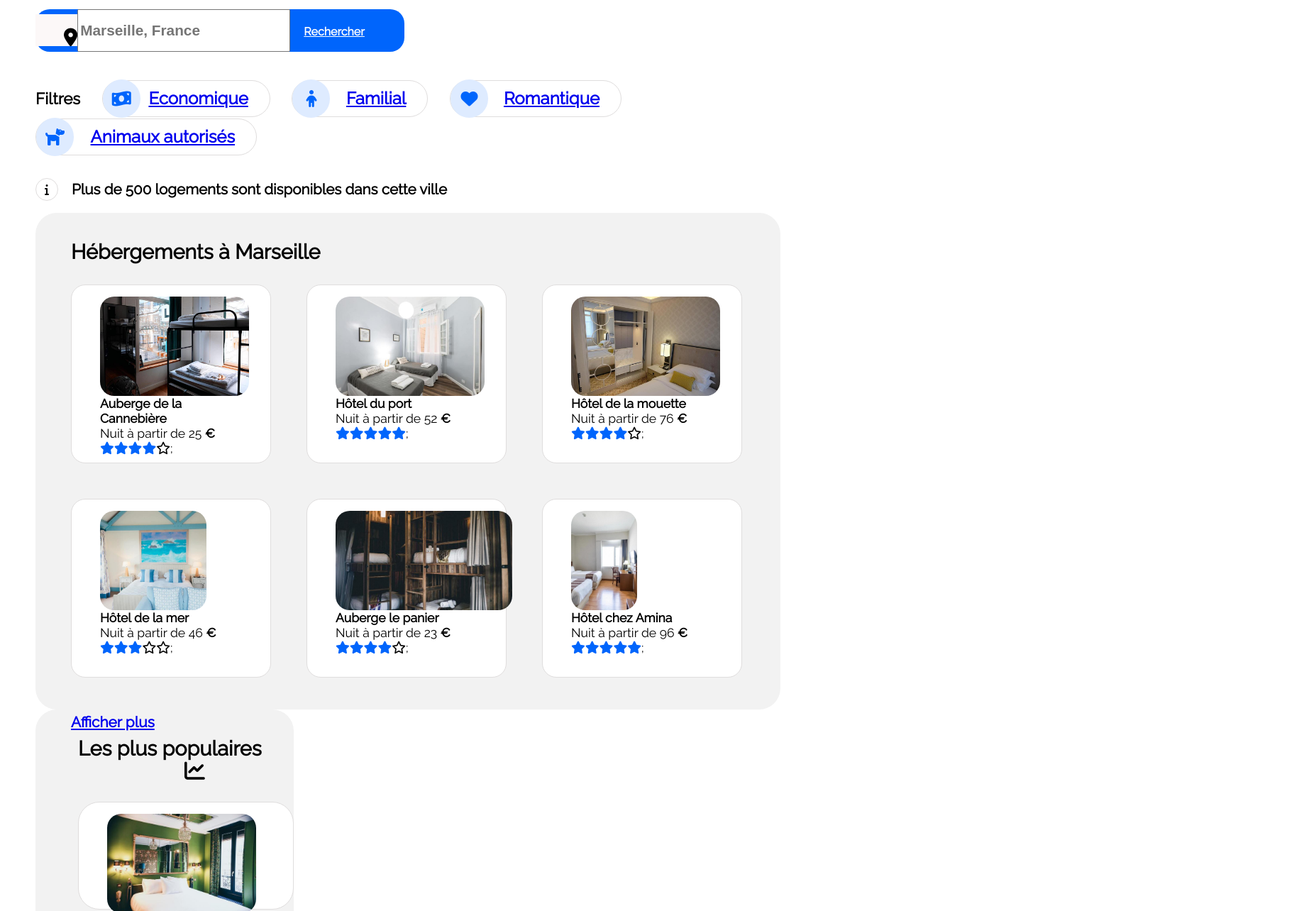
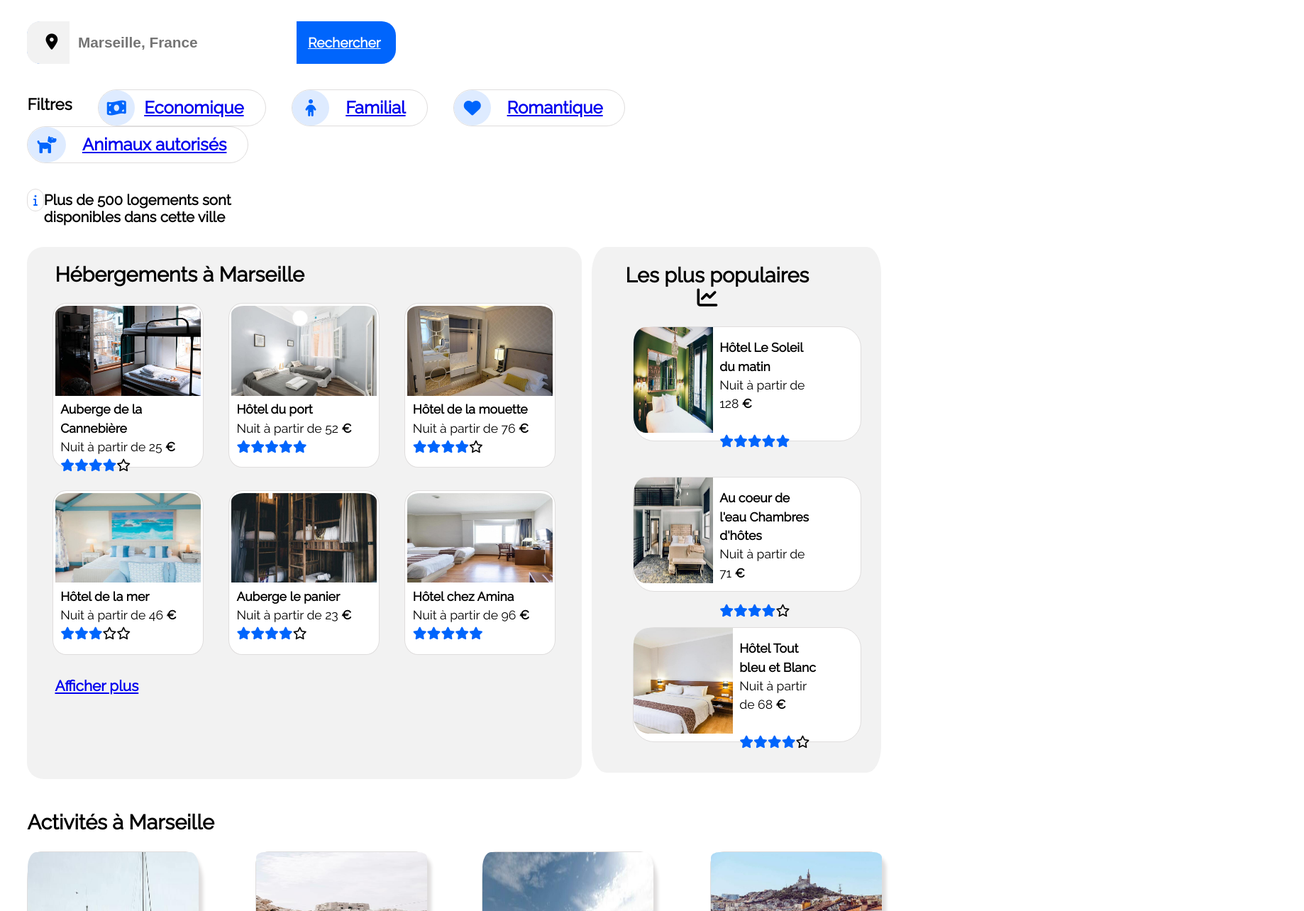
Before and after one commit to darethlao/Reservia, a plain HTML site: page index.html in a window 1280 px wide. Shown: the part 216-1500 px from the top of the page at 71% size, 1838 px wide, since content can reach past the window. Drawn offline with Linux system fonts and the light colour scheme.

Commit message:
Remplacer px par % comme mesure.

```diff
--- a/index.html
+++ b/index.html
@@ -12,7 +12,6 @@
 
 	<body>
         <div id="bloc_page">
-
 			<header>
 				<div id="titre_principal">
 					<div id="logo">
@@ -29,10 +28,8 @@
 					</nav>
 				</div>
 			</header>
-
+			<section>
 				<div id="recherche">
-				<form method="post" action="traitement.php">
-					<p>
 					<div id="rechercher">
 						<div id="map_maket_alt">
 							<!-- Ready to use Font Awesome. Activate interlock. Dynotherms - connected. Infracells - up. Icons are go! -->
@@ -40,13 +37,11 @@
 						</div>
 						<div id="ville_pays">
 							<form method="post" action="traitement.php">
-									<input type="search" name="Ville Pays" style="width:300px; height:60px; font-size:1.3rem; font-weight:bold" id="ville-pays" placeholder="Marseille, France" />
+								<input type="search" name="Ville Pays" style="width:320px; height:60px; font-size:1.3rem; font-weight:bold; border:grey;" placeholder="  Marseille, France" />
 							</form>
+						</div>
 						<a href="#" class="bouton_bleu">Rechercher</a>
 					</div>
-						</div>
-					</p>
-					<p>
 					<div id="filtre">
 						<h1>Filtres</h1>
 							<div id="economique">
@@ -70,28 +65,22 @@
 								<a href="#" class="animaux_autorisés">Animaux autorisés</a>
 							</div>
 					</div>
-					</p>
-				</form>
 				</div>
-
-			<section>
-				<article>
 				<div id="plus_de_logements">
 					<!-- Ready to use Font Awesome. Activate interlock. Dynotherms - connected. Infracells - up. Icons are go! -->
 					<i class="fas fa-info"></i>
-						<div id="info_texte"></div>
 					<h1>Plus de 500 logements sont disponibles dans cette ville</h1>
 				</div>
+				<div id="article">
 					<div id="hebergements_a_marseille">
 						<h1>Hébergements à Marseille</h1>
 						<div id="hebergement">
-								<p>
 							<div id="hotel">
 								<figure>
 									<img src="images/hebergements/4_small/marcus-loke-WQJvWU_HZFo-unsplash.jpg" alt="Auberge de la Cannebière" />
 										<figcaption><span>Auberge de la Cannebière</span>
 										<br/>Nuit à partir de 25 <strong>€</strong>
-												<br/><i class="fas fa-star"></i><i class="fas fa-star"></i><i class="fas fa-star"></i><i class="fas fa-star"></i><i class="far fa-star"></i>;
+										<br/><i class="fas fa-star"></i><i class="fas fa-star"></i><i class="fas fa-star"></i><i class="fas fa-star"></i><i class="far fa-star"></i>
 										</figcaption>
 								</figure>
 							</div>
@@ -100,7 +89,7 @@
 									<img src="images/hebergements/4_small/fred-kleber-gTbaxaVLvsg-unsplash.jpg" alt="Hôtel du port" />
 										<figcaption><span>Hôtel du port</span>
 													<br/>Nuit à partir de 52 <strong>€</strong>
-													<br/><i class="fas fa-star"></i><i class="fas fa-star"></i><i class="fas fa-star"></i><i class="fas fa-star"></i><i class="fas fa-star"></i>;
+											<br/><i class="fas fa-star"></i><i class="fas fa-star"></i><i class="fas fa-star"></i><i class="fas fa-star"></i><i class="fas fa-star"></i>
 										</figcaption>
 								</figure>
 							</div>
@@ -109,7 +98,7 @@
 									<img src="images/hebergements/4_small/reisetopia-B8WIgxA_PFU-unsplash.jpg" alt="Hôtel de la mouette" />
 										<figcaption><span>Hôtel de la mouette</span>
 											<br/>Nuit à partir de 76 <strong>€</strong>
-													<br/><i class="fas fa-star"></i><i class="fas fa-star"></i><i class="fas fa-star"></i><i class="fas fa-star"></i><i class="far fa-star"></i>;
+											<br/><i class="fas fa-star"></i><i class="fas fa-star"></i><i class="fas fa-star"></i><i class="fas fa-star"></i><i class="far fa-star"></i>
 										</figcaption>
 								</figure>
 							</div>
@@ -118,7 +107,7 @@
 									<img src="images/hebergements/4_small/annie-spratt-Eg1qcIitAuA-unsplash.jpg" alt="Hôtel de la mer" />
 										<figcaption><span>Hôtel de la mer</span>
 											<br/>Nuit à partir de 46 <strong>€</strong>
-													<br/><i class="fas fa-star"></i><i class="fas fa-star"></i><i class="fas fa-star"></i><i class="far fa-star"></i><i class="far fa-star"></i>;
+											<br/><i class="fas fa-star"></i><i class="fas fa-star"></i><i class="fas fa-star"></i><i class="far fa-star"></i><i class="far fa-star"></i>
 										</figcaption>
 								</figure>
 							</div>
@@ -127,7 +116,7 @@
 									<img src="images/hebergements/4_small/nicate-lee-kT-ZyaiwBe0-unsplash.jpg" alt="Auberge le panier" />
 										<figcaption><span>Auberge le panier</span>
 											<br/>Nuit à partir de 23 <strong>€</strong>
-													<br/><i class="fas fa-star"></i><i class="fas fa-star"></i><i class="fas fa-star"></i><i class="fas fa-star"></i><i class="far fa-star"></i>;
+											<br/><i class="fas fa-star"></i><i class="fas fa-star"></i><i class="fas fa-star"></i><i class="fas fa-star"></i><i class="far fa-star"></i>
 										</figcaption>
 								</figure>
 							</div>
@@ -136,63 +125,56 @@
 									<img src="images/hebergements/4_small/febrian-zakaria-M6S1WvfW68A-unsplash.jpg" alt="Hôtel chez Amina" />
 										<figcaption><span>Hôtel chez Amina</span>
 											<br/>Nuit à partir de 96 <strong>€</strong>
-													<br/><i class="fas fa-star"></i><i class="fas fa-star"></i><i class="fas fa-star"></i><i class="fas fa-star"></i><i class="fas fa-star"></i>;
+											<br/><i class="fas fa-star"></i><i class="fas fa-star"></i><i class="fas fa-star"></i><i class="fas fa-star"></i><i class="fas fa-star"></i>
 										</figcaption>
 								</figure>
 							</div>
-								</p>
 						</div>
 						<div>
 							<a href="#" class="afficher_plus">Afficher plus</a>
 						</div>
 					</div>
-				</article>
-					<aside>
 					<div id="les_plus_populaires">
 						<h1>Les plus populaires
 							<!-- Ready to use Font Awesome. Activate interlock. Dynotherms - connected. Infracells - up. Icons are go! -->
 							<i class="fas fa-chart-line"></i>
 						</h1>
-							<p>
 						<div id="les_hebergements_les_plus_populaires">
 							<div id="hotel_populaire">
-										<figure>
 									<img src="images/hebergements/4_small/emile-guillemot-Bj_rcSC5XfE-unsplash.jpg" alt="Hôtel Le Soleil du matin" />
-												<figcaption><span>Hôtel Le Soleil du matin</span>
+									<div id="info_hotel_populaire">
+										<span>Hôtel Le Soleil du matin</span>
 											<br/>Nuit à partir de 128 <strong>€</strong>
-													<br/><i class="fas fa-star"></i><i class="fas fa-star"></i><i class="fas fa-star"></i><i class="fas fa-star"></i><i class="fas fa-star"></i>;
-												</figcaption>							</figcaption>
-										</figure>
+											<br/>
+											<br/><i class="fas fa-star"></i><i class="fas fa-star"></i><i class="fas fa-star"></i><i class="fas fa-star"></i><i class="fas fa-star"></i>
+									</div>
 							</div>
 							<div id="hotel_populaire">
-										<figure>
 									<img src="images/hebergements/4_small/aw-creative-VGs8z60yT2c-unsplash.jpg" alt="Au coeur de l'eau Chambres d'hôtes" />
-												<figcaption><span>Au coeur de l'eau Chambres d'hôtes</span>
+									<div id="info_hotel_populaire">
+										<span>Au coeur de l'eau Chambres d'hôtes</span>
 											<br/>Nuit à partir de 71 <strong>€</strong>
-													<br/><i class="fas fa-star"></i><i class="fas fa-star"></i><i class="fas fa-star"></i><i class="fas fa-star"></i><i class="far fa-star"></i>;
-												</figcaption>
-										</figure>
-									</div>
-									<div id="hotel_populaire">
-										<figure>
-											<img src="images/hebergements/4_small/febrian-zakaria-sjvU0THccQA-unsplash.jpg" alt="Hôtel Tout bleu et Blanc" />
-												<figcaption><span>Hôtel Tout bleu et Blanc</span>
-													<br/>Nuit à partir de 68 <strong>€</strong>
-													<br/><i class="fas fa-star"></i><i class="fas fa-star"></i><i class="fas fa-star"></i><i class="fas fa-star"></i><i class="far fa-star"></i>;
-												</figcaption>
-										</figure>
+											<br/>
+											<br/><i class="fas fa-star"></i><i class="fas fa-star"></i><i class="fas fa-star"></i><i class="fas fa-star"></i><i class="far fa-star"></i>
 									</div>
 							</div>
-							</p>
+							<div id="hotel_populaire1">
+									<img src="images/hebergements/4_small/febrian-zakaria-sjvU0THccQA-unsplash.jpg" alt="Hôtel Tout bleu et Blanc" />
+									<div id="info_hotel_populaire">
+										<span>Hôtel Tout bleu et Blanc</span>
+											<br/>Nuit à partir de 68 <strong>€</strong>
+											<br/>
+											<br/><i class="fas fa-star"></i><i class="fas fa-star"></i><i class="fas fa-star"></i><i class="fas fa-star"></i><i class="far fa-star"></i>
 									</div>
-					</aside>
+							</div>
+						</div>
+					</div>
+				</div>
 				<aside>
 					<div id="activites_a_marseille">
 					<h1>Activités à Marseille</h1>
-							<p>
-								<div id="les_activites_a_marseille">
-									<div id="activite_block">
-										<div id="activites">
+						<div id="les_activites">
+							<div id="activites1">
 								<figure>
 									<img src="images/activites/4_small/reno-laithienne-QUgJhdY5Fyk-unsplash.jpg" alt="vieux_port" />
 										<figcaption>
@@ -200,8 +182,7 @@
 										</figcaption>
 								</figure>
 							</div>
-									</div>
-									<div id="activite_block">
+							<div id="block_activites">
 								<div id="activites2">
 									<figure>
 										<img src="images/activites/4_small/paul-hermann-QFTrLdQIRhI-unsplash.jpg" alt="fort_de_pomegues" />
@@ -209,6 +190,8 @@
 												<span>Fort de Pomègues</span>
 											</figcaption>
 									</figure>
+								</div>
+								<div id="activites2">
 									<figure>
 										<img src="images/activites/4_small/kevin-hikari-rV_Qd1l-VXg-unsplash.jpg" alt="fort_du_frioul" />
 											<figcaption>
@@ -217,8 +200,7 @@
 									</figure>
 								</div>
 							</div>
-									<div id="activite_block">
-										<div id="activites">
+							<div id="activites1">
 								<figure>
 									<img src="images/activites/4_small/kilyan-sockalingum-NR8-cBCN3aI-unsplash.jpg" alt="parc_national_des_calanques" />
 										<figcaption>
@@ -226,8 +208,7 @@
 										</figcaption>
 								</figure>
 							</div>
-									</div>
-									<div id="activite_block">
+							<div id="block_activites">
 								<div id="activites2">
 									<figure>
 										<img src="images/activites/4_small/florian-wehde-xW9e8gdotxI-unsplash.jpg" alt="notre_dame_de_la_garde" />
@@ -235,6 +216,8 @@
 												<span>Notre Dame de la Garde</span>
 											</figcaption>
 									</figure>
+								</div>
+								<div id="activites2">
 									<figure>
 										<img src="images/activites/4_small/lena-paulin-wH2-EJoDcV0-unsplash.jpg" alt="parc_longchamps" />
 											<figcaption>
@@ -244,10 +227,8 @@
 								</div>
 							</div>
 						</div>
-							</p>
 					</div>
 				</aside>
-				</div>
 			</section>
 		</div>
 	</body>
--- a/style.css
+++ b/style.css
@@ -1,4 +1,8 @@
-
+*
+{
+    margin: 0;
+    padding: 0;
+}
 /* Elements principaux de la page */
 
 /*
@@ -18,14 +22,13 @@ body
 {
     font-family: 'Raleway', sans-serif;
     font-size: 1rem;
-    margin-left: 50px;
-    margin-right: 50px;
 }
 
-#bloc-page
+header
 {
-width: 900px;
-margin: auto;
+    margin-left: 3%;
+    margin-right: 3%;
+    margin-top: 2%
 }
 
 #titre_principal
@@ -37,19 +40,21 @@ margin: auto;
 #logo img
 {
     height: 55px;
-    width: 115;
-    margin-bottom: 20px;
+    width: 115px;
+    margin-bottom: 5%;
 }
 
 .slogan
 {
     font-size: 1.8rem;
     font-weight: bold;
+    margin-bottom: 1%;
 }
 
 .sous_slogan
 {
     font-size: 1.3rem;
+    margin-bottom: 5%;
 }
 
 /* Navigation */
@@ -67,21 +72,17 @@ margin: auto;
 {
     display: flex;
     justify-content: auto;
-    margin-left: 90px;
+    margin-left: 50px;
+    margin-right: 50PX;
+}
+
+section
+{
+    margin-left: 3%;
+    margin-right: 3%;
 }
 
 /* rechercher */
-
-#map_maket_alt
-{
-    font-size: 1.6rem;
-    padding-left: 40px;
-    padding-top: 20px;
-    max-width: 50px;
-    max-height: 40px;
-    display:block;
-    background: rgb(252, 248, 248);
-}
 
 #rechercher
 {
@@ -89,17 +90,33 @@ margin: auto;
     height: 60px;
     width: 520px;
     border-radius: 20px;
-    margin-bottom: 40px;
+    margin-bottom: 3%;
     background-color: #0065FC;
-    justify-content: left;
+    justify-content: space-between;
     align-items: center;
+}
+
+#map_maket_alt
+{
+    font-size: 1.4rem;
+    width: 8%;
+    padding-left: 5%;
+    padding-right: 3.3%;
+    padding-bottom: 3.8%;
+    padding-top: 3.5%;
+    border-top-left-radius: 30%;
+    border-bottom-left-radius:30%;
+    background: #F2F2F2;
 }
 
 .bouton_bleu
 {
+    font-size: 1.2rem;
     font-weight: bold;
     Color: white;
-    margin-left: 15px;
+    padding-right: 5%;
+    padding-left: 3%;
+
 }
 
 /* filtre */
@@ -108,6 +125,7 @@ margin: auto;
 {
     display: flex;
     width: 70%;
+    margin-bottom: 3%;
     justify-content: space-between;
     flex-wrap: wrap;
     font-size: 1.5rem;
@@ -118,16 +136,16 @@ margin: auto;
 {
     font-size: 1.4rem;
     font-weight: bold;
-    margin-top: 13px;
+    margin-top: 1%;
 }
 
 .fas.fa-money-bill-wave
 {
     display: flex;
-    width: 53px;
-    height: 54px;
-    border-radius: 30px;
-    justify-content: center;;
+    width: 25%;
+    height: 100%;
+    border-radius: 50%;
+    justify-content: center;
     align-items: center;
     background: #DEEBFF;
     color:#0065FC;
@@ -136,10 +154,10 @@ margin: auto;
 .fas.fa-child
 {
     display: flex;
-    width: 53px;
-    height: 54px;
-    border-radius: 30px;
-    justify-content: center;;
+    width: 33%;
+    height: 100%;
+    border-radius: 50%;
+    justify-content: center;
     align-items: center;
     background: #DEEBFF;
     color:#0065FC;
@@ -148,10 +166,10 @@ margin: auto;
 .fas.fa-heart
 {
     display: flex;
-    width: 53px;
-    height: 54px;
-    border-radius: 30px;
-    justify-content: center;;
+    width: 25%;
+    height: 100%;
+    border-radius: 50%;
+    justify-content: center;
     align-items: center;
     background: #DEEBFF;
     color:#0065FC;
@@ -160,10 +178,10 @@ margin: auto;
 .fas.fa-dog
 {
     display: flex;
-    width: 53px;
-    height: 54px;
-    border-radius: 30px;
-    justify-content: center;;
+    width: 19%;
+    height: 100%;
+    border-radius: 50%;
+    justify-content: center;
     align-items: center;
     background: #DEEBFF;
     color:#0065FC;
@@ -227,10 +245,10 @@ margin: auto;
 #plus_de_logements
 {
     display: flex;
-    font-size: 1.1rem;
-    width: 580px;
+    font-size: 0.85rem;
+    width: 33%;
+    margin-bottom: 2.5%;
     justify-content: space-between;
-    align-items: center;
 }
 
 .fas.fa-info
@@ -239,24 +257,33 @@ margin: auto;
     display: flex;
     width: 30px;
     height: 30px;
-    border-radius: 30px;
+    border-radius: 60px;
     border: rgb(223, 221, 221) solid 1px;
-    justify-content: center;;
+    justify-content: center;
     align-items: center;
-    color:#030303;
+    color:#0065FC;
 }
 
-/* Article * /
+#plus_de_logements h1
+{
+    padding-top: 1%;
+}
+
+/* Article */
+
+#article
+{
+    display: flex;
+    justify-content: space-between;
+}
 
 /* Les hébergements à Marseille */
 
 #hebergements_a_marseille
 {
-    width: 1050px;
-    height: 680px;
-    border-radius: 30px;
-    padding-top: 10px;
-    padding-bottom: 10px;
+    width: 65%;
+    height: 750px;
+    border-radius: 3%;
     background-color: #F2F2F2;
 }
 
@@ -264,7 +291,9 @@ margin: auto;
 {
     font-size: 1.8rem;
     font-weight: bold;
-    margin-left: 50px;
+    margin-left: 5%;
+    margin-top: 2.8%;
+    margin-bottom: 3%;
 }
 
 #hebergement
@@ -273,17 +302,22 @@ margin: auto;
     flex-wrap: wrap;
 }
 
-img
+#hotel img
 {
-    max-width: 280px;
-    height: 140px;
-    border-radius: 20px;
+    width: 97%;
+    height: 55%;
+    border-top-left-radius: 9%;
+    border-top-right-radius: 9%;
+    margin: 1.5%;
     display: block;
 }
 
 figcaption
 {
     font-size: 1.1rem;
+    margin-top: 3%;
+    margin-left: 5%;
+    line-height: 1.5;
 }
 
 figcaption span
@@ -294,16 +328,18 @@ figcaption span
 .fas.fa-star
 {
     color: #0065FC;
+    line-height: 1.5;
 }
 
 #hotel
 {
-    width: 280px;
-    height: 250px;
-    border-radius: 20px;
+    width: 27%;
+    min-width: 200px;
+    height: 230px;
+    border-radius: 9%;
     border: rgb(223, 221, 221) solid 1px;
-    margin-left: 50px;
-    margin-bottom: 50px;
+    margin-left: 4.5%;
+    margin-bottom: 4%;
     background: white;
 }
 
@@ -311,7 +347,7 @@ figcaption span
 {
     font-size: 1.3rem;
     font-weight: bold;
-    margin-left: 50px;
+    margin-left: 5%;
 }
 
 /* Les plus populaires */
@@ -320,7 +356,9 @@ figcaption span
 {
     font-size: 1.8rem;
     font-weight: bold;
-    margin-left: 50px;
+    margin-left: 10%;
+    margin-top: 2.8%;
+    margin-bottom: 3%;
 }
 
 #les_hebergements_les_plus_populaires
@@ -331,30 +369,76 @@ figcaption span
 
 #les_plus_populaires
 {
-    width: 30%;
-    min-width: 350px;
-    height: 750px;
-    border-radius: 30px;
-    padding-left: 10px;
-    padding-top: 10px;
-    padding-bottom: 10px;
+    width: 31%;
+    min-width: 400px;
+    height: 729px;
+    border-radius: 5%;
+    padding-left: 0.6%;
+    padding-top: 1%;
     background-color: #F2F2F2
 }
 
 .fas.fa-chart-line
 {
-    margin-left: 150px;
+    margin-left: 28%;
+    margin-bottom: 4%;
 }
 
 #hotel_populaire
 {
-    width: 450px;
-    height: 150px;
+    display: flex;
+    width: 80%;
+    height: 160px;
     border-radius: 30px;
     border: rgb(223, 221, 221) solid 1px;
     margin-left: 50px;
     margin-bottom: 50px;
     background: white;
+}
+
+#hotel_populaire img
+{
+    width: 35%;
+    height: 93%;
+    border-top-left-radius: 15%;
+    border-bottom-left-radius: 15%;
+    border-top-right-radius: 0%;
+}
+
+#hotel_populaire1
+{
+    display: flex;
+    width: 80%;
+    height: 160px;
+    border-radius: 30px;
+    border: rgb(223, 221, 221) solid 1px;
+    margin-left: 50px;
+    margin-bottom: 50px;
+    background: white;
+}
+
+#hotel_populaire1 img
+{
+    width: 900px;
+    height: 93%;
+    border-top-left-radius: 15%;
+    border-bottom-left-radius: 15%;
+    border-top-right-radius: 0%;
+}
+
+#info_hotel_populaire
+{
+    width: 220%;
+    font-size: 1.1rem;
+    line-height: 1.5;
+    margin-top: 5%;
+    margin-left: 3%;
+    margin-right: 19%;
+}
+
+#info_hotel_populaire span
+{
+    font-weight: bold;
 }
 
 /* Activités */
@@ -363,66 +447,82 @@ figcaption span
 {
     font-size: 1.8rem;
     font-weight: bold;
-    margin-left: 50px;
+    margin-top: 2.8%;
+    margin-bottom: 2%;
 }
 
-#les_activites_a_marseille
+/* Les activités */
+
+#activites_a_marseille figcaption
+{
+    font-size: 1.rem;
+    font-weight: bold;
+    margin-left: 6%;
+}
+
+#les_activites
 {
     display: flex;
-    flex-wrap: wrap;
-    justify-content: space-around;
+    width: 100%;
+    height: 90%;
+    justify-content: space-between;
 }
 
-#activites_block
+#activites1 img
 {
-    display: flex;
-}
-
-#activites img
-{
-    width: 350px;
-    height: 360px;
+    width: 100%;
+    height: 90%;
+    border-top-left-radius: 5%;
+    border-top-right-radius: 5%;
+    display: block;
 }
 
 #activites2 img
 {
-    width: 350px;
-    height: 180px;
+    width: 100%;
+    height:  70%;
+    border-top-left-radius: 5%;
+    border-top-right-radius: 5%;
+    Display: block;
 }
 
+#activites1
+{
+    width: 20%;
+    height: 90%;
+    padding-bottom: 1%;
+    border-radius: 8%;
+    border: rgb(223, 221, 221) solid 1px;
+    box-shadow: 5px 5px 5px rgb(223, 221, 221);
+    background: white;
+}
 
-#activites
+#block_activites
 {
     display: flex;
-    width: 350px;
-    height: 450px;
-    border-radius: 30px;
-    border: rgb(223, 221, 221) solid 1px;
-    margin-left: 50px;
-    margin-bottom: 50px;
-    background: white;
+    flex-direction: column;
+    width: 20%;
+    height: 94%;
+    justify-content: space-between;
 }
 
 #activites2
 {
-    display: flex;
-    flex-direction: column ;
-    width: 350px;
-    height: 450px;
-    border-radius: 30px;
+    width:100%;
+    height: 44%;
+    padding-bottom: 1%;
+    border-radius: 8%;
     border: rgb(223, 221, 221) solid 1px;
-    margin-left: 50px;
-    margin-bottom: 50px;
+    box-shadow: 5px 5px 5px rgb(223, 221, 221);
     background: white;
 }
-
 
 #activites_a_marseille
 {
     width: 100%;
     min-width: 350px;
     height: 600px;
-    padding-left: 10px;
+    padding-left: 0px;
     padding-top: 10px;
     padding-bottom: 10px;
 }
@@ -434,18 +534,17 @@ figcaption span
     display: flex;
     font-size: 1.3rem;
     width: 100%;
-    min-width: 400px;
-    height: 200px;
-    padding-left: 10px;
-    padding-top: 10px;
-    padding-bottom: 10px;
+    height: 6%;
+    padding-left: 3%;
+    padding-top: 3%;
+    padding-bottom: 10%;
     background-color: #F2F2F2
 }
 
 #menu_pied_de_page
 {
-margin-right: 300px;
-list-style-type: none;
+    width:  600px;
+    list-style-type: none;
 }
 
 #menu_pied_de_page li
```
Also changed, not shown: sinscrire.html (+17 -2 lines), 1 other file. Lines whose indentation alone changed are shown as unchanged.
